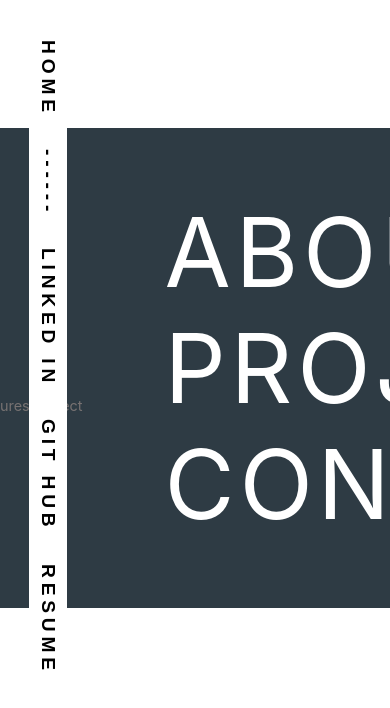
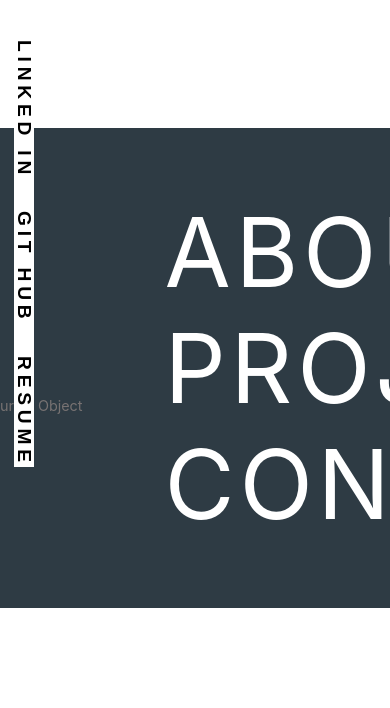
Before and after one commit to TravisAlanH/portfolionov2, a React (Create React App) app: page /home in a window 390 px wide. Shown: the top 708 px of the page. Built offline with nearby package versions, Linux system fonts and the light colour scheme.

Commit message:
Began Responsive Design

```diff
--- a/src/App.js
+++ b/src/App.js
@@ -2,6 +2,7 @@ import "./App.css";
 import "./Styles/NavBar.css";
 import "./Styles/Home.css";
 import "./Styles/Links.css";
+import "./Styles/Mobile.css";
 import NavBar from "./Components/NavBar";
 import React, { useEffect } from "react";
 import { BrowserRouter as Router } from "react-router-dom";
--- a/src/Components/NavBar.js
+++ b/src/Components/NavBar.js
@@ -3,6 +3,33 @@ import { Link } from "react-router-dom";
 
 export default function NavBar() {
   return (
+    <>
+      <div className="NavBarM">
+        <a
+          href={"//www.linkedin.com/in/TravisHDev"}
+          className="NavTextOrientation GradientHover"
+          rel="noreferrer"
+          target={"_blank"}
+        >
+          Linked In
+        </a>
+        <a
+          href="https://github.com/TravisAlanH"
+          className="NavTextOrientation GradientHover"
+          target={"_blank"}
+          rel="noreferrer"
+        >
+          Git Hub
+        </a>
+        <a
+          href="https://indd.adobe.com/view/a02a1e3e-d989-459d-9ae4-7c4e97f834c1"
+          target={"_blank"}
+          rel="noreferrer"
+          className="NavTextOrientation GradientHover"
+        >
+          resume
+        </a>
+      </div>
       <div className="NavBar" id="NavBar">
         <Link to="/home" className="NavTextOrientation GradientHover">
           Home
@@ -33,5 +60,6 @@ export default function NavBar() {
           resume
         </a>
       </div>
+    </>
   );
 }
--- /dev/null
+++ b/src/Styles/Mobile.css
@@ -0,0 +1,35 @@
+
+
+@media screen and (max-width: 600px) {
+    .NavBar {
+        display: none;
+    }
+    .NavBarM {
+        display: flex !important;
+    }
+}
+
+.NavBarM {
+    padding-top: 2.5rem;
+    position:fixed;
+    width: 3rem;
+    height: fit-content;
+    top: 0vh;
+    left: 0;
+    display: none;
+    flex-direction: column;
+    gap: 2rem;
+    align-items: center;
+    z-index: 2;
+}
+
+.NavBarM:before{
+    position:absolute;
+    z-index:-1;
+    top:0;
+    left:30%;
+    width:40%;
+    height:100%;
+    content:"";
+    background-color:white;
+}
```
Lines whose indentation alone changed are shown as unchanged.
